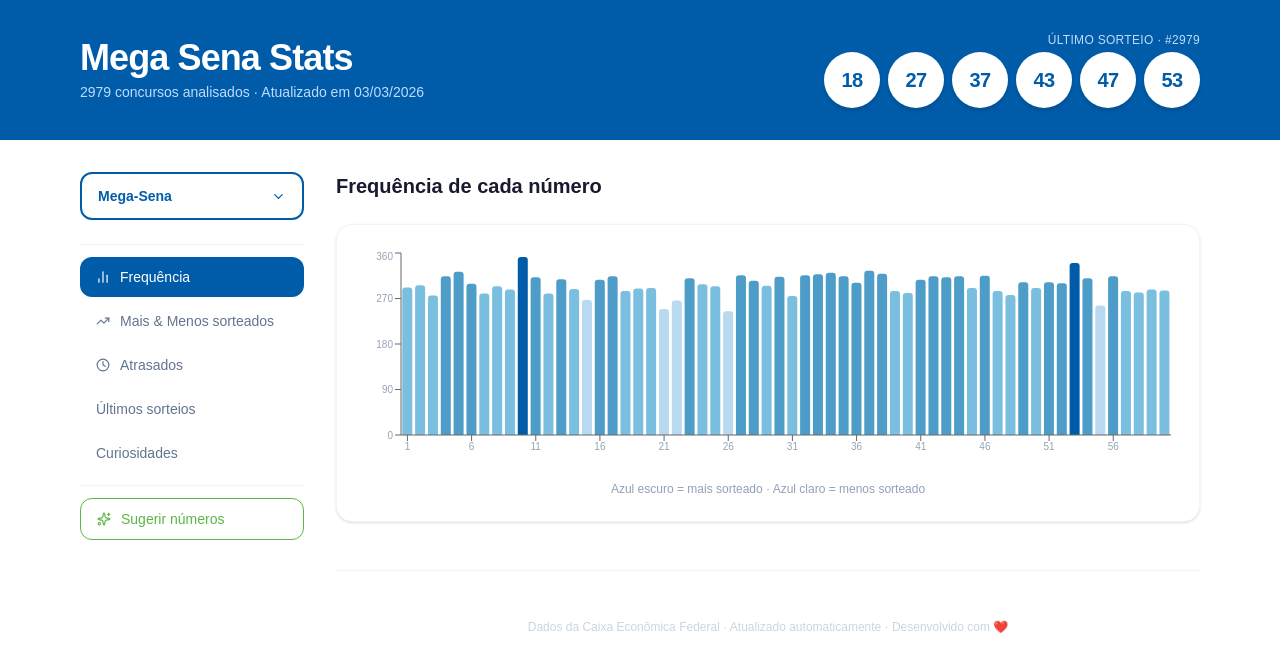
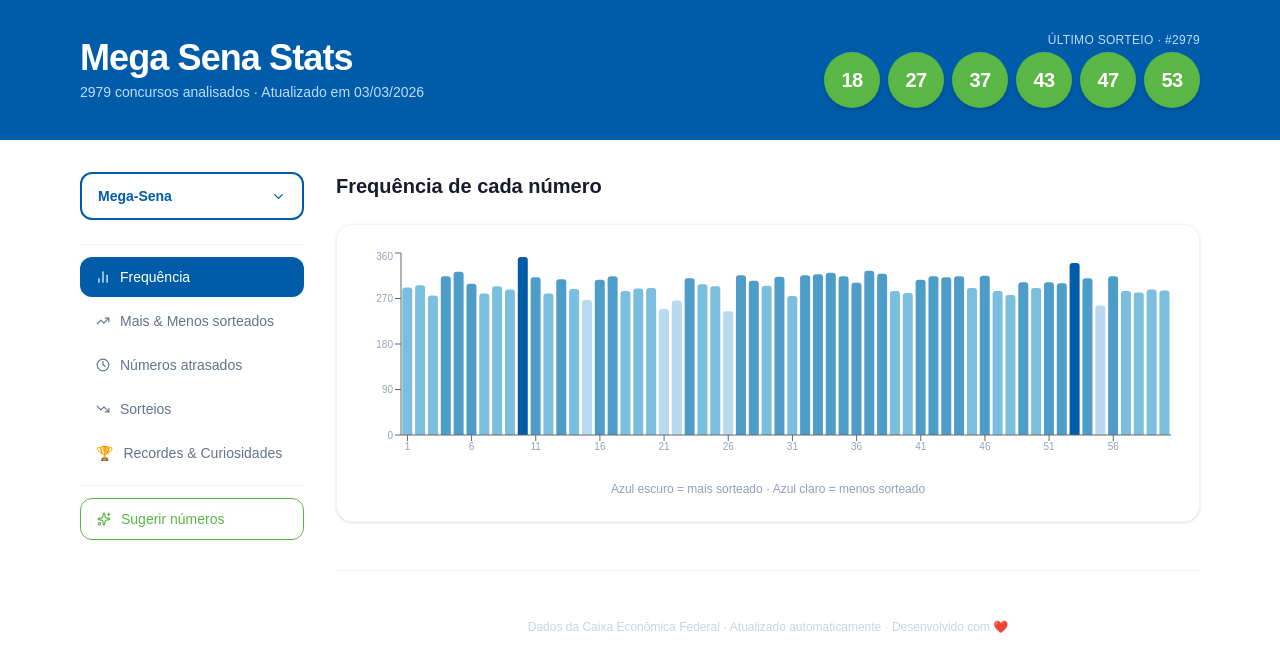
Before and after one commit to fabarcala/mega-sena-stats, a Next.js app: page / in a window 1280 px wide. Shown: the top 672 px of the page. Built offline with nearby package versions, Linux system fonts and the light colour scheme.

Commit message:
feat: bolinhas verdes no header, seção Sorteios (últimos + por dia) e Recordes (faixas + curiosidades)

```diff
--- a/app/page.tsx
+++ b/app/page.tsx
@@ -32,7 +32,7 @@ export default async function Home() {
               </p>
               <div className="flex gap-2 flex-wrap">
                 {meta.ultimas_dezenas.map((n: string) => (
-                  <NumberBall key={n} number={parseInt(n)} size="lg" variant="white" />
+                  <NumberBall key={n} number={parseInt(n)} size="lg" />
                 ))}
               </div>
             </div>
--- a/components/StatsClient.tsx
+++ b/components/StatsClient.tsx
@@ -6,7 +6,7 @@ import FrequencyChart from "./FrequencyChart";
 import LastDraws from "./LastDraws";
 import NumberBall from "./NumberBall";
 
-type Tab = "frequencia" | "mais_menos" | "atrasados" | "ultimos" | "curiosidades" | "sugerir";
+type Tab = "frequencia" | "mais_menos" | "atrasados" | "sorteios" | "recordes" | "sugerir";
 
 const LOTERIAS = [
   { id: "mega", label: "Mega-Sena", active: true },
@@ -18,9 +18,9 @@ const LOTERIAS = [
 const TABS: { id: Tab; label: string; icon?: React.ReactNode; special?: boolean }[] = [
   { id: "frequencia", label: "Frequência", icon: <BarChart2 size={14} /> },
   { id: "mais_menos", label: "Mais & Menos sorteados", icon: <TrendingUp size={14} /> },
-  { id: "atrasados", label: "Atrasados", icon: <Clock size={14} /> },
-  { id: "ultimos", label: "Últimos sorteios" },
-  { id: "curiosidades", label: "Curiosidades" },
+  { id: "atrasados", label: "Números atrasados", icon: <Clock size={14} /> },
+  { id: "sorteios", label: "Sorteios", icon: <TrendingDown size={14} /> },
+  { id: "recordes", label: "Recordes & Curiosidades", icon: <span>🏆</span> },
   { id: "sugerir", label: "Sugerir números", icon: <Sparkles size={14} />, special: true },
 ];
 
@@ -34,15 +34,17 @@ function formatMoney(value: number) {
 
 export default function StatsClient({ stats }: { stats: any }) {
   const [activeTab, setActiveTab] = useState<Tab>("frequencia");
+  const [randomKey, setRandomKey] = useState(0);
   const [loteiraOpen, setLoteiraOpen] = useState(false);
   const [suggestMethod, setSuggestMethod] = useState<SuggestMethod>("atrasados");
 
-  const { meta, mais_sorteados, menos_sorteados, atrasados, somatorio, recordes, ultimos_10, pares_impares, consecutivos } = stats;
+  const { meta, mais_sorteados, menos_sorteados, atrasados, somatorio, recordes, ultimos_10, pares_impares, consecutivos, faixas, por_dia } = stats;
 
   const suggestedNumbers: number[] = (() => {
     if (suggestMethod === "atrasados") return atrasados.slice(0, 6).map((x: any) => x.numero).sort((a: number, b: number) => a - b);
     if (suggestMethod === "frequentes") return mais_sorteados.slice(0, 6).map((x: any) => x.numero).sort((a: number, b: number) => a - b);
-    // aleatorio
+    // aleatorio — randomKey força recalculo
+    void randomKey;
     const pool = Array.from({ length: 60 }, (_, i) => i + 1);
     const picked: number[] = [];
     while (picked.length < 6) {
@@ -182,24 +184,81 @@ export default function StatsClient({ stats }: { stats: any }) {
           </section>
         )}
 
-        {/* Últimos sorteios */}
-        {activeTab === "ultimos" && (
-          <section>
-            <h2 className="text-xl font-bold text-[#1a1a2e] mb-6">Últimos 10 sorteios</h2>
-            <LastDraws draws={ultimos_10} />
+        {/* Sorteios */}
+        {activeTab === "sorteios" && (
+          <section className="space-y-8">
+            <div>
+              <h2 className="text-xl font-bold text-[#1a1a2e] mb-6">Últimos 10 sorteios</h2>
+              <LastDraws draws={ultimos_10} />
+            </div>
+
+            <div>
+              <h2 className="text-xl font-bold text-[#1a1a2e] mb-4">Sorteios por dia da semana</h2>
+              <div className="bg-white border border-slate-100 rounded-2xl p-6 shadow-sm">
+                <div className="space-y-3">
+                  {Object.entries(por_dia as Record<string, number>)
+                    .filter(([, v]) => (v as number) > 0)
+                    .sort((a, b) => (b[1] as number) - (a[1] as number))
+                    .map(([dia, total]) => {
+                      const max = Math.max(...Object.values(por_dia as Record<string, number>).filter(v => v > 0));
+                      const pct = Math.round(((total as number) / (max as number)) * 100);
+                      return (
+                        <div key={dia} className="flex items-center gap-3">
+                          <span className="text-sm text-slate-600 w-20 font-medium">{dia}</span>
+                          <div className="flex-1 bg-slate-100 rounded-full h-2">
+                            <div className="h-2 rounded-full bg-[#005CA9]" style={{ width: `${pct}%` }} />
+                          </div>
+                          <span className="text-xs text-slate-400 w-16 text-right">{total as number} sorteios</span>
+                        </div>
+                      );
+                    })}
+                </div>
+              </div>
+            </div>
           </section>
         )}
 
-        {/* Curiosidades */}
-        {activeTab === "curiosidades" && (
-          <section>
-            <h2 className="text-xl font-bold text-[#1a1a2e] mb-6">Curiosidades</h2>
-            <div className="grid md:grid-cols-3 gap-4">
-              <CuriCard title="Pares vs Ímpares" value={`Média de ${pares_impares.media_pares} pares por sorteio`} />
-              <CuriCard title="Consecutivos" value={`${Math.round(consecutivos.nenhum / meta.total_concursos * 100)}% dos sorteios sem números consecutivos`} />
-              <CuriCard title="Somatório" value={`Mínimo ${somatorio.minimo} · Máximo ${somatorio.maximo} · Média ${somatorio.media}`} />
-              <CuriCard title="Maior Prêmio" value={`${formatMoney(recordes.maior_premio.valor)} no concurso ${recordes.maior_premio.concurso}`} />
-              <CuriCard title="Somatório médio" value={`${somatorio.media} por sorteio`} />
+        {/* Recordes & Curiosidades */}
+        {activeTab === "recordes" && (
+          <section className="space-y-8">
+            <div>
+              <h2 className="text-xl font-bold text-[#1a1a2e] mb-4">Recordes</h2>
+              <div className="grid md:grid-cols-2 gap-4">
+                <CuriCard title="🏆 Maior prêmio da história" value={`${formatMoney(recordes.maior_premio.valor)} · Concurso ${recordes.maior_premio.concurso}`} />
+                <CuriCard title="👥 Mais ganhadores na sena" value={`${recordes.mais_ganhadores.ganhadores} ganhadores · Concurso ${recordes.mais_ganhadores.concurso}`} />
+                <CuriCard title="📅 Primeiro sorteio" value={`${recordes.data_primeiro_sorteio} · Concurso ${recordes.concurso_mais_antigo}`} />
+                <CuriCard title="🎲 Total de sorteios" value={`${meta.total_concursos} concursos realizados`} />
+              </div>
+            </div>
+
+            <div>
+              <h2 className="text-xl font-bold text-[#1a1a2e] mb-4">Frequência por faixa de dezenas</h2>
+              <div className="bg-white border border-slate-100 rounded-2xl p-6 shadow-sm">
+                <div className="space-y-3">
+                  {Object.entries(faixas as Record<string, number>).map(([faixa, total]) => {
+                    const max = Math.max(...Object.values(faixas as Record<string, number>));
+                    const pct = Math.round(((total as number) / max) * 100);
+                    return (
+                      <div key={faixa} className="flex items-center gap-3">
+                        <span className="text-sm text-slate-600 w-16 font-medium">{faixa}</span>
+                        <div className="flex-1 bg-slate-100 rounded-full h-2">
+                          <div className="h-2 rounded-full bg-[#5BB745]" style={{ width: `${pct}%` }} />
+                        </div>
+                        <span className="text-xs text-slate-400 w-20 text-right">{total as number} dezenas</span>
+                      </div>
+                    );
+                  })}
+                </div>
+              </div>
+            </div>
+
+            <div>
+              <h2 className="text-xl font-bold text-[#1a1a2e] mb-4">Curiosidades</h2>
+              <div className="grid md:grid-cols-3 gap-4">
+                <CuriCard title="Pares vs Ímpares" value={`Média de ${pares_impares.media_pares} pares por sorteio`} />
+                <CuriCard title="Sem consecutivos" value={`${Math.round(consecutivos.nenhum / meta.total_concursos * 100)}% dos sorteios`} />
+                <CuriCard title="Somatório" value={`Mín ${somatorio.minimo} · Máx ${somatorio.maximo} · Média ${somatorio.media}`} />
+              </div>
             </div>
           </section>
         )}
@@ -245,7 +304,7 @@ export default function StatsClient({ stats }: { stats: any }) {
               </p>
               {suggestMethod === "aleatorio" && (
                 <button
-                  onClick={() => setSuggestMethod("aleatorio")}
+                  onClick={() => setRandomKey(k => k + 1)}
                   className="mt-4 text-xs text-[#005CA9] hover:underline"
                 >
                   Gerar novos números
```
